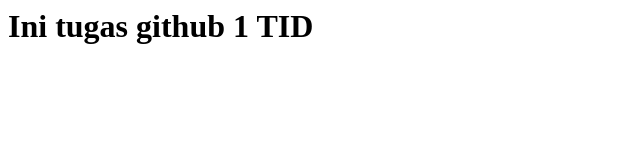
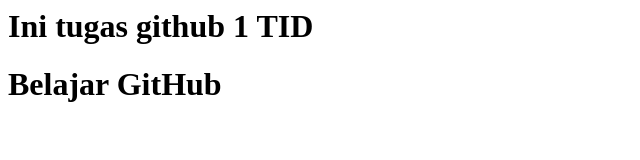
Before and after one commit to RizkyAnanda1202/Rizky, a plain HTML site: page index.html in a window 1280 px wide. Shown: the whole page, without its empty margins (0-640 px from the left). Drawn offline with Linux system fonts and the light colour scheme.

Commit message:
Update index.html

```diff
--- a/index.html
+++ b/index.html
@@ -1 +1,2 @@
 <h1>Ini tugas github 1 TID</h1>
+<h1>Belajar GitHub</h3>
```
